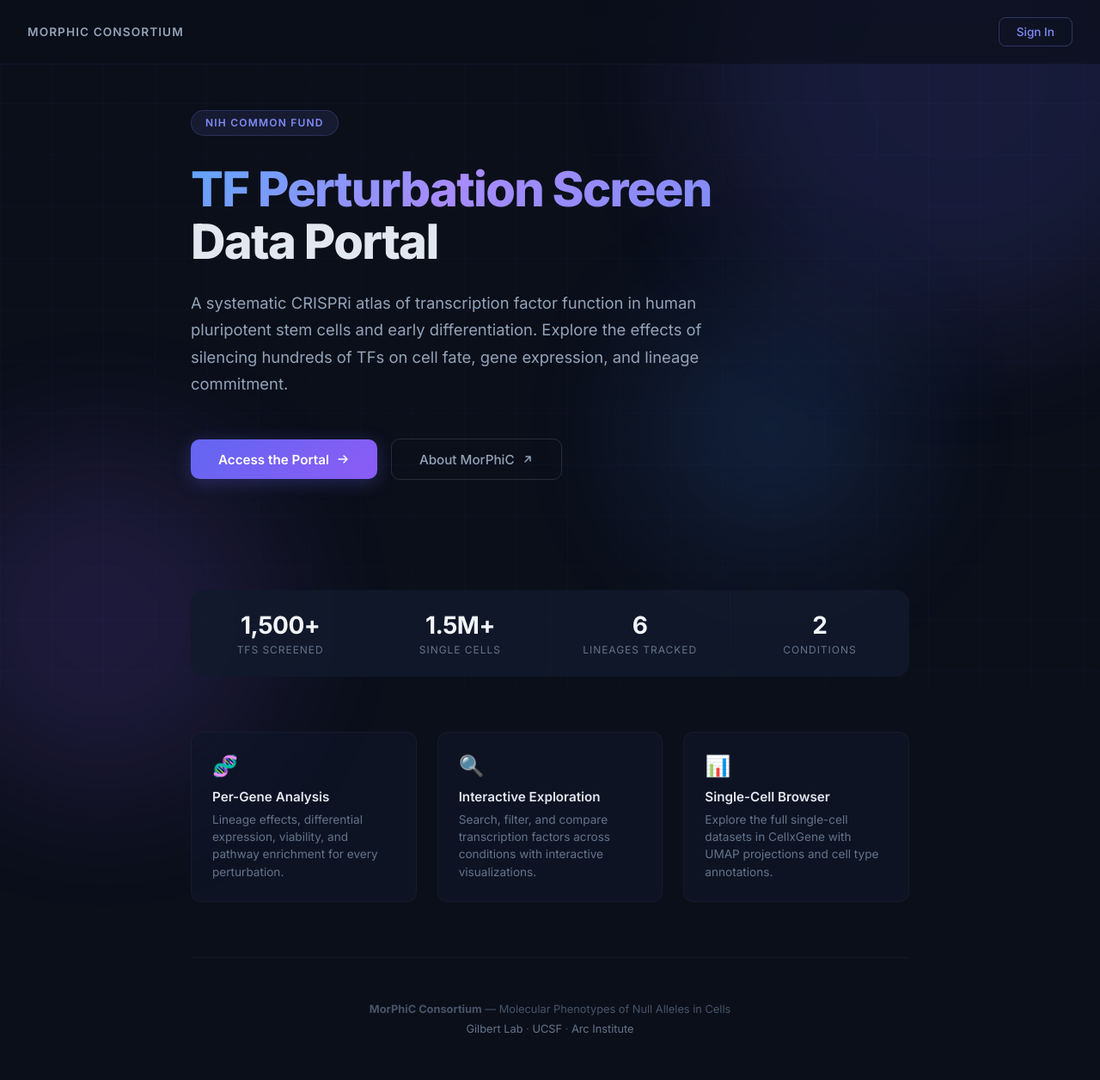
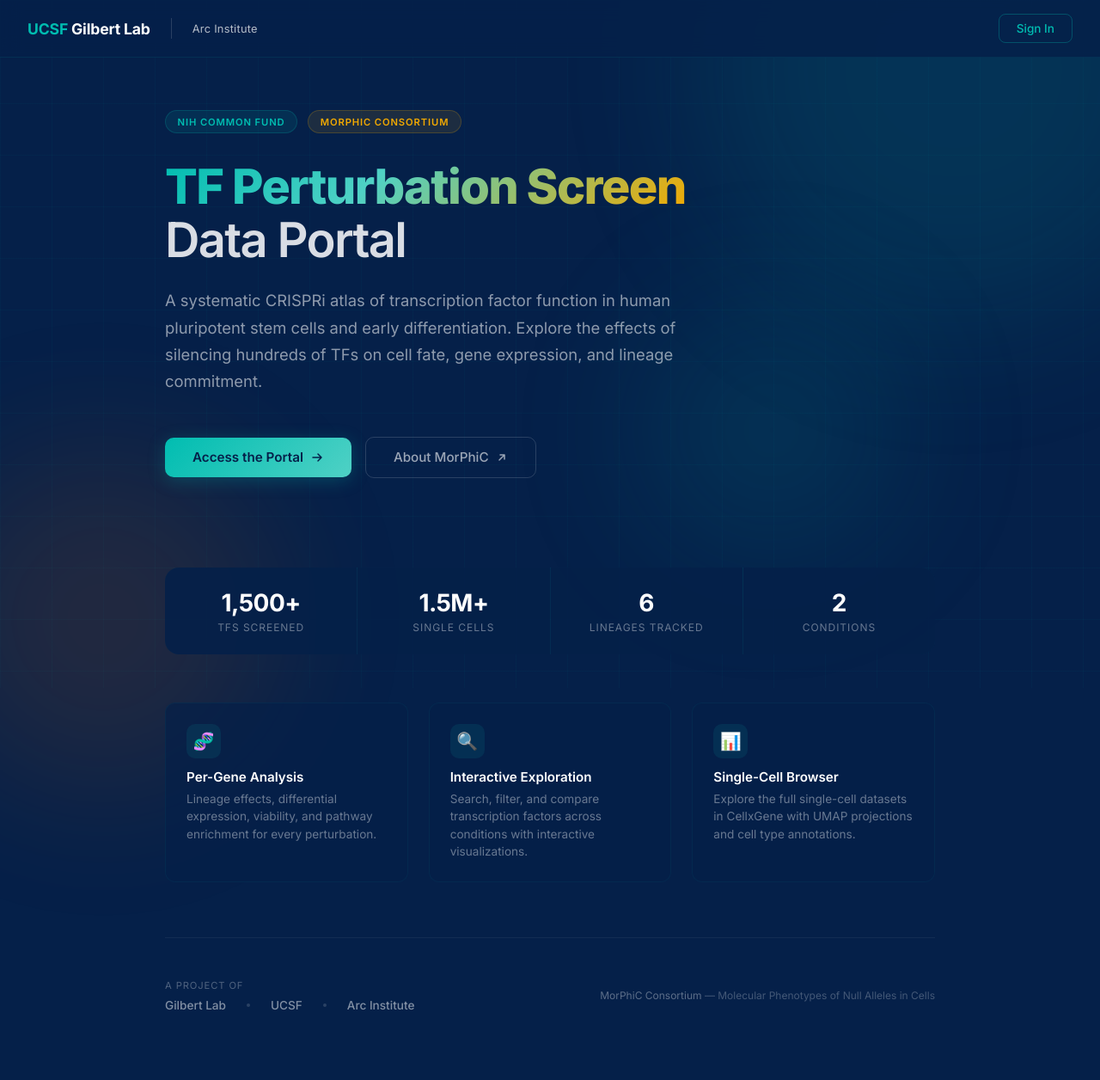
Before and after one commit to GilbertLabUCSF/morphiv_viewer, a plain HTML site: page deploy/landing/index.html in a window 1280 px wide. Shown: the whole page at 86% size. After the commit the page ends 1225 px from the top, so only its background shows below. Drawn offline with Linux system fonts and the light colour scheme.

Commit message:
Add UCSF/Gilbert Lab branding to landing page
- UCSF navy (#052049) background with teal (#00BDB1) accents
- Top bar: "UCSF Gilbert Lab" logo + Arc Institute link
- Badges: NIH Common Fund + MorPhiC Consortium
- Gradient title uses UCSF teal-to-gold palette
- Footer: Gilbert Lab, UCSF, Arc Institute with "A project of" label
- CTA button uses UCSF teal instead of indigo

```diff
--- a/deploy/landing/index.html
+++ b/deploy/landing/index.html
@@ -3,7 +3,7 @@
 <head>
     <meta charset="UTF-8">
     <meta name="viewport" content="width=device-width, initial-scale=1.0">
-    <title>MORPHIC TF Perturbation Screen</title>
+    <title>MORPHIC TF Perturbation Screen | Gilbert Lab, UCSF</title>
     <link rel="icon" href="/app/logo_transparent.ico">
     <style>
         @import url('https://fonts.googleapis.com/css2?family=Inter:wght@300;400;500;600;700;800&display=swap');
@@ -12,35 +12,35 @@
 
         body {
             font-family: 'Inter', -apple-system, BlinkMacSystemFont, sans-serif;
-            background: #0b0f1a;
+            background: #052049;
             color: #e2e8f0;
             min-height: 100vh;
             overflow-x: hidden;
         }
 
-        /* Animated background grid */
+        /* Subtle background grid */
         .bg-grid {
             position: fixed;
             inset: 0;
             background-image:
-                linear-gradient(rgba(99, 102, 241, 0.03) 1px, transparent 1px),
-                linear-gradient(90deg, rgba(99, 102, 241, 0.03) 1px, transparent 1px);
+                linear-gradient(rgba(0, 189, 177, 0.04) 1px, transparent 1px),
+                linear-gradient(90deg, rgba(0, 189, 177, 0.04) 1px, transparent 1px);
             background-size: 60px 60px;
             z-index: 0;
         }
 
-        /* Gradient orbs */
+        /* Gradient orbs — UCSF navy/teal palette */
         .orb {
             position: fixed;
             border-radius: 50%;
-            filter: blur(80px);
-            opacity: 0.15;
+            filter: blur(90px);
+            opacity: 0.12;
             z-index: 0;
             animation: float 20s ease-in-out infinite;
         }
-        .orb-1 { width: 600px; height: 600px; background: #6366f1; top: -200px; right: -100px; }
-        .orb-2 { width: 400px; height: 400px; background: #8b5cf6; bottom: -100px; left: -100px; animation-delay: -10s; }
-        .orb-3 { width: 300px; height: 300px; background: #3b82f6; top: 40%; left: 60%; animation-delay: -5s; }
+        .orb-1 { width: 600px; height: 600px; background: #00BDB1; top: -200px; right: -100px; }
+        .orb-2 { width: 400px; height: 400px; background: #F26D04; bottom: -100px; left: -100px; animation-delay: -10s; }
+        .orb-3 { width: 300px; height: 300px; background: #00BDB1; top: 40%; left: 60%; animation-delay: -5s; }
 
         @keyframes float {
             0%, 100% { transform: translate(0, 0); }
@@ -52,7 +52,7 @@
         .container {
             position: relative;
             z-index: 1;
-            max-width: 900px;
+            max-width: 960px;
             margin: 0 auto;
             padding: 0 2rem;
             min-height: 100vh;
@@ -68,55 +68,105 @@
             left: 0;
             right: 0;
             z-index: 10;
-            padding: 1.25rem 2rem;
+            padding: 1rem 2rem;
             display: flex;
             justify-content: space-between;
             align-items: center;
             backdrop-filter: blur(12px);
-            background: rgba(11, 15, 26, 0.7);
-            border-bottom: 1px solid rgba(99, 102, 241, 0.08);
+            background: rgba(5, 32, 73, 0.85);
+            border-bottom: 1px solid rgba(0, 189, 177, 0.1);
+        }
+
+        .topbar-left {
+            display: flex;
+            align-items: center;
+            gap: 1.5rem;
         }
 
         .topbar-brand {
-            font-size: 0.85rem;
-            font-weight: 600;
-            color: #94a3b8;
-            letter-spacing: 0.08em;
-            text-transform: uppercase;
+            display: flex;
+            align-items: center;
+            gap: 0.75rem;
+            text-decoration: none;
         }
+
+        .topbar-logo {
+            font-size: 1.1rem;
+            font-weight: 700;
+            color: #fff;
+            letter-spacing: -0.01em;
+        }
+
+        .topbar-logo span {
+            color: #00BDB1;
+        }
+
+        .topbar-divider {
+            width: 1px;
+            height: 24px;
+            background: rgba(255, 255, 255, 0.15);
+        }
+
+        .topbar-lab {
+            font-size: 0.8rem;
+            color: rgba(255, 255, 255, 0.5);
+            letter-spacing: 0.02em;
+        }
+
+        .topbar-lab a {
+            color: rgba(255, 255, 255, 0.7);
+            text-decoration: none;
+            transition: color 0.2s;
+        }
+        .topbar-lab a:hover { color: #00BDB1; }
 
         .topbar-link {
             font-size: 0.85rem;
-            color: #818cf8;
+            color: #00BDB1;
             text-decoration: none;
             font-weight: 500;
             padding: 0.5rem 1.25rem;
-            border: 1px solid rgba(129, 140, 248, 0.3);
+            border: 1px solid rgba(0, 189, 177, 0.3);
             border-radius: 8px;
             transition: all 0.2s;
         }
         .topbar-link:hover {
-            background: rgba(129, 140, 248, 0.1);
-            border-color: rgba(129, 140, 248, 0.5);
+            background: rgba(0, 189, 177, 0.1);
+            border-color: rgba(0, 189, 177, 0.5);
         }
 
         /* Hero */
         .hero {
-            padding: 8rem 0 4rem;
+            padding: 8rem 0 3rem;
+        }
+
+        .badge-row {
+            display: flex;
+            gap: 0.75rem;
+            margin-bottom: 2rem;
+            flex-wrap: wrap;
         }
 
         .badge {
             display: inline-block;
-            font-size: 0.75rem;
+            font-size: 0.7rem;
             font-weight: 600;
-            letter-spacing: 0.1em;
+            letter-spacing: 0.08em;
             text-transform: uppercase;
-            color: #818cf8;
-            background: rgba(129, 140, 248, 0.1);
-            border: 1px solid rgba(129, 140, 248, 0.2);
-            padding: 0.4rem 1rem;
+            padding: 0.35rem 0.85rem;
             border-radius: 100px;
-            margin-bottom: 2rem;
+        }
+
+        .badge-nih {
+            color: #00BDB1;
+            background: rgba(0, 189, 177, 0.1);
+            border: 1px solid rgba(0, 189, 177, 0.2);
+        }
+
+        .badge-ucsf {
+            color: #F2A900;
+            background: rgba(242, 169, 0, 0.1);
+            border: 1px solid rgba(242, 169, 0, 0.2);
         }
 
         h1 {
@@ -128,17 +178,22 @@
         }
 
         h1 .gradient {
-            background: linear-gradient(135deg, #60a5fa 0%, #a78bfa 50%, #818cf8 100%);
+            background: linear-gradient(135deg, #00BDB1 0%, #4FD1C5 40%, #F2A900 100%);
             -webkit-background-clip: text;
             -webkit-text-fill-color: transparent;
             background-clip: text;
         }
 
+        h1 .light {
+            color: rgba(255, 255, 255, 0.85);
+            font-weight: 600;
+        }
+
         .subtitle {
             font-size: 1.15rem;
-            color: #94a3b8;
+            color: rgba(255, 255, 255, 0.55);
             line-height: 1.7;
-            max-width: 600px;
+            max-width: 620px;
             margin-bottom: 3rem;
         }
 
@@ -157,19 +212,19 @@
             font-family: 'Inter', sans-serif;
             font-size: 0.95rem;
             font-weight: 600;
-            color: #fff;
-            background: linear-gradient(135deg, #6366f1, #8b5cf6);
+            color: #052049;
+            background: linear-gradient(135deg, #00BDB1, #4FD1C5);
             border: none;
             padding: 0.85rem 2rem;
             border-radius: 10px;
             text-decoration: none;
             cursor: pointer;
             transition: all 0.2s;
-            box-shadow: 0 4px 20px rgba(99, 102, 241, 0.3);
+            box-shadow: 0 4px 20px rgba(0, 189, 177, 0.25);
         }
         .btn-primary:hover {
             transform: translateY(-2px);
-            box-shadow: 0 8px 30px rgba(99, 102, 241, 0.4);
+            box-shadow: 0 8px 30px rgba(0, 189, 177, 0.35);
         }
 
         .btn-secondary {
@@ -179,18 +234,18 @@
             font-family: 'Inter', sans-serif;
             font-size: 0.95rem;
             font-weight: 500;
-            color: #94a3b8;
+            color: rgba(255, 255, 255, 0.6);
             background: transparent;
-            border: 1px solid rgba(148, 163, 184, 0.2);
+            border: 1px solid rgba(255, 255, 255, 0.15);
             padding: 0.85rem 2rem;
             border-radius: 10px;
             text-decoration: none;
             transition: all 0.2s;
         }
         .btn-secondary:hover {
-            color: #e2e8f0;
-            border-color: rgba(148, 163, 184, 0.4);
-            background: rgba(148, 163, 184, 0.05);
+            color: #fff;
+            border-color: rgba(255, 255, 255, 0.3);
+            background: rgba(255, 255, 255, 0.05);
         }
 
         /* Stats bar */
@@ -198,14 +253,14 @@
             display: grid;
             grid-template-columns: repeat(auto-fit, minmax(140px, 1fr));
             gap: 1px;
-            background: rgba(148, 163, 184, 0.08);
+            background: rgba(0, 189, 177, 0.08);
             border-radius: 16px;
             overflow: hidden;
-            margin: 4rem 0;
+            margin: 3.5rem 0;
         }
 
         .stat {
-            background: rgba(15, 23, 42, 0.8);
+            background: rgba(5, 32, 73, 0.9);
             padding: 1.5rem;
             text-align: center;
         }
@@ -213,13 +268,13 @@
         .stat-value {
             font-size: 1.75rem;
             font-weight: 700;
-            color: #f1f5f9;
+            color: #fff;
             letter-spacing: -0.02em;
         }
 
         .stat-label {
             font-size: 0.75rem;
-            color: #64748b;
+            color: rgba(255, 255, 255, 0.4);
             text-transform: uppercase;
             letter-spacing: 0.08em;
             margin-top: 0.25rem;
@@ -235,57 +290,109 @@
 
         .feature {
             padding: 1.5rem;
-            background: rgba(15, 23, 42, 0.6);
-            border: 1px solid rgba(148, 163, 184, 0.06);
+            background: rgba(5, 32, 73, 0.7);
+            border: 1px solid rgba(0, 189, 177, 0.06);
             border-radius: 12px;
             transition: all 0.2s;
         }
         .feature:hover {
-            border-color: rgba(129, 140, 248, 0.15);
-            background: rgba(15, 23, 42, 0.8);
+            border-color: rgba(0, 189, 177, 0.2);
+            background: rgba(5, 32, 73, 0.9);
         }
 
         .feature-icon {
-            font-size: 1.5rem;
+            width: 40px;
+            height: 40px;
+            display: flex;
+            align-items: center;
+            justify-content: center;
+            background: rgba(0, 189, 177, 0.1);
+            border-radius: 10px;
             margin-bottom: 0.75rem;
+            font-size: 1.25rem;
         }
 
         .feature h3 {
             font-size: 0.95rem;
             font-weight: 600;
-            color: #e2e8f0;
+            color: #fff;
             margin-bottom: 0.4rem;
         }
 
         .feature p {
             font-size: 0.85rem;
-            color: #64748b;
+            color: rgba(255, 255, 255, 0.4);
             line-height: 1.5;
         }
 
         /* Footer */
         .footer {
             padding: 3rem 0;
-            text-align: center;
-            border-top: 1px solid rgba(148, 163, 184, 0.06);
+            border-top: 1px solid rgba(255, 255, 255, 0.06);
         }
 
-        .footer p {
-            font-size: 0.8rem;
-            color: #475569;
-            line-height: 1.8;
+        .footer-content {
+            display: flex;
+            justify-content: space-between;
+            align-items: center;
+            flex-wrap: wrap;
+            gap: 1.5rem;
         }
 
-        .footer a {
-            color: #64748b;
+        .footer-left {
+            display: flex;
+            flex-direction: column;
+            gap: 0.5rem;
+        }
+
+        .footer-label {
+            font-size: 0.7rem;
+            color: rgba(255, 255, 255, 0.3);
+            text-transform: uppercase;
+            letter-spacing: 0.08em;
+        }
+
+        .footer-orgs {
+            display: flex;
+            align-items: center;
+            gap: 1.5rem;
+        }
+
+        .footer-org {
+            font-size: 0.85rem;
+            color: rgba(255, 255, 255, 0.5);
+            text-decoration: none;
+            font-weight: 500;
+            transition: color 0.2s;
+        }
+        .footer-org:hover { color: #00BDB1; }
+
+        .footer-org-sep {
+            width: 4px;
+            height: 4px;
+            border-radius: 50%;
+            background: rgba(255, 255, 255, 0.15);
+        }
+
+        .footer-right {
+            font-size: 0.75rem;
+            color: rgba(255, 255, 255, 0.25);
+        }
+
+        .footer-right a {
+            color: rgba(255, 255, 255, 0.35);
             text-decoration: none;
         }
-        .footer a:hover { color: #818cf8; }
+        .footer-right a:hover { color: #00BDB1; }
 
         @media (max-width: 640px) {
             .container { padding: 0 1.25rem; }
             .hero { padding: 6rem 0 2rem; }
             .stats { grid-template-columns: repeat(2, 1fr); }
+            .topbar-lab { display: none; }
+            .topbar-divider { display: none; }
+            .footer-content { flex-direction: column; text-align: center; }
+            .footer-orgs { justify-content: center; }
         }
     </style>
 </head>
@@ -296,16 +403,27 @@
     <div class="orb orb-3"></div>
 
     <nav class="topbar">
-        <span class="topbar-brand">MorPhiC Consortium</span>
+        <div class="topbar-left">
+            <a href="/" class="topbar-brand">
+                <span class="topbar-logo"><span>UCSF</span> Gilbert Lab</span>
+            </a>
+            <div class="topbar-divider"></div>
+            <span class="topbar-lab">
+                <a href="https://arcinstitute.org/" target="_blank" rel="noopener">Arc Institute</a>
+            </span>
+        </div>
         <a href="/app/" class="topbar-link">Sign In</a>
     </nav>
 
     <div class="container">
         <div class="hero">
-            <div class="badge">NIH Common Fund</div>
+            <div class="badge-row">
+                <div class="badge badge-nih">NIH Common Fund</div>
+                <div class="badge badge-ucsf">MorPhiC Consortium</div>
+            </div>
             <h1>
                 <span class="gradient">TF Perturbation Screen</span><br>
-                Data Portal
+                <span class="light">Data Portal</span>
             </h1>
             <p class="subtitle">
                 A systematic CRISPRi atlas of transcription factor function in human
@@ -366,12 +484,21 @@
         </div>
 
         <footer class="footer">
-            <p>
-                <strong>MorPhiC Consortium</strong> &mdash; Molecular Phenotypes of Null Alleles in Cells<br>
-                <a href="https://gilbertlab.ucsf.edu/" target="_blank" rel="noopener">Gilbert Lab</a> &middot;
-                <a href="https://www.ucsf.edu/" target="_blank" rel="noopener">UCSF</a> &middot;
-                <a href="https://arcinstitute.org/" target="_blank" rel="noopener">Arc Institute</a>
-            </p>
+            <div class="footer-content">
+                <div class="footer-left">
+                    <span class="footer-label">A project of</span>
+                    <div class="footer-orgs">
+                        <a href="https://gilbertlab.ucsf.edu/" target="_blank" rel="noopener" class="footer-org">Gilbert Lab</a>
+                        <div class="footer-org-sep"></div>
+                        <a href="https://www.ucsf.edu/" target="_blank" rel="noopener" class="footer-org">UCSF</a>
+                        <div class="footer-org-sep"></div>
+                        <a href="https://arcinstitute.org/" target="_blank" rel="noopener" class="footer-org">Arc Institute</a>
+                    </div>
+                </div>
+                <div class="footer-right">
+                    <a href="https://www.morphic.bio/" target="_blank" rel="noopener">MorPhiC Consortium</a> &mdash; Molecular Phenotypes of Null Alleles in Cells
+                </div>
+            </div>
         </footer>
     </div>
 </body>
```
